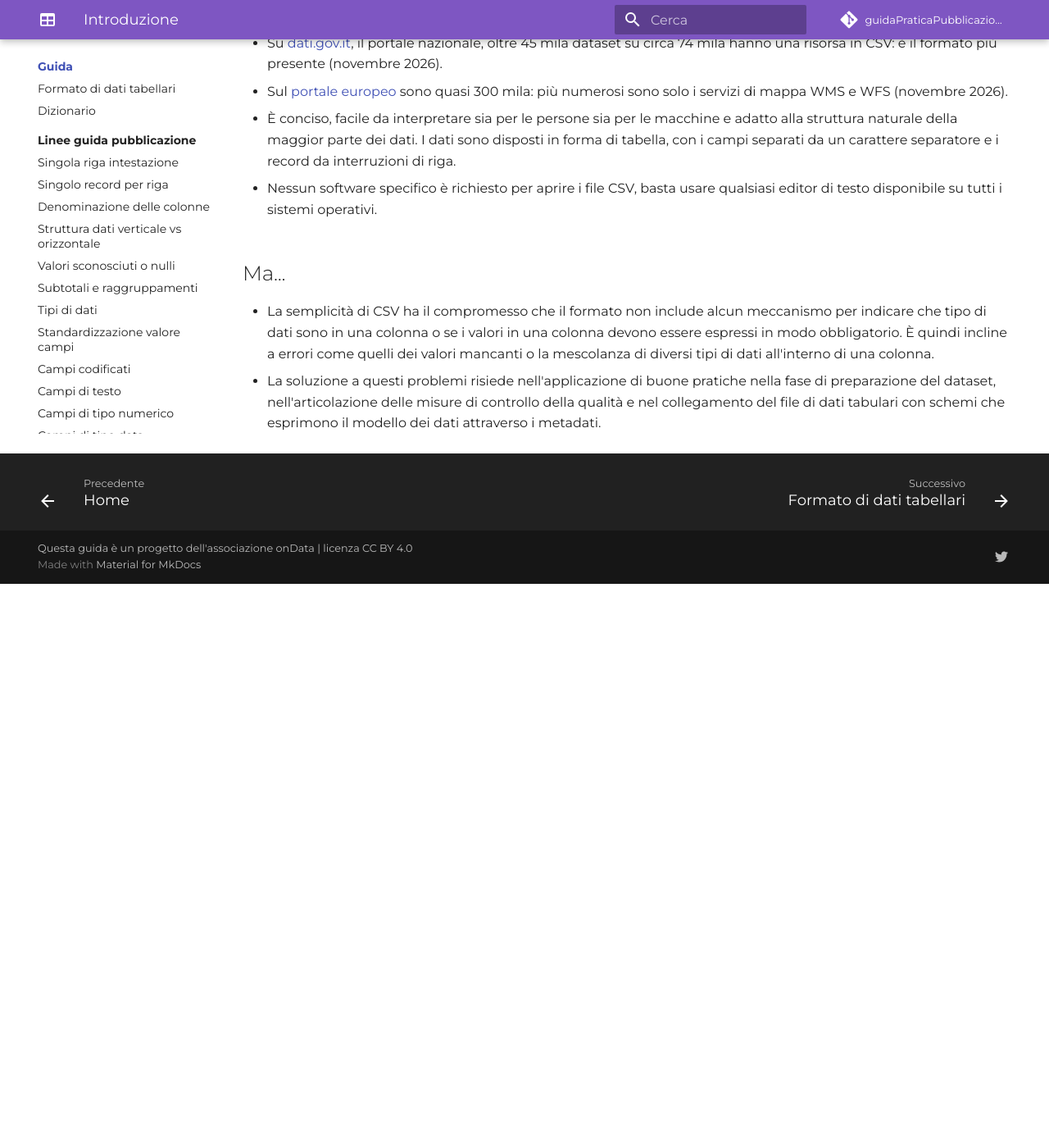
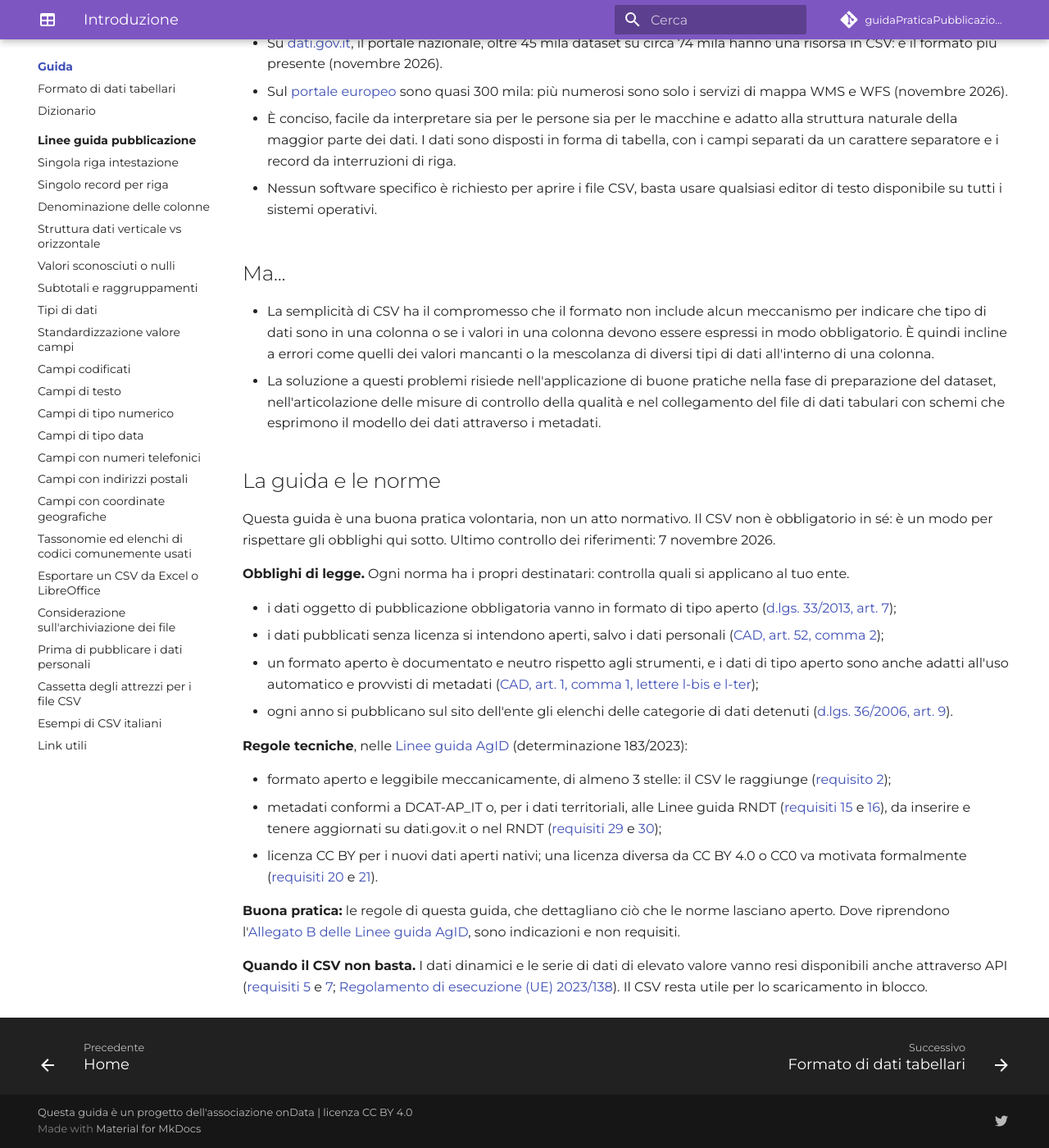
Before and after one commit to ondata/guidaPraticaPubblicazioneCSV, an MkDocs documentation site: the page built from docs/guida/index.md, in a window 1280 px wide and 1400 px high, scrolled down 854 px. Shown: the whole window at 82% size. Built offline with MkDocs 1.6.1 and Material for MkDocs 9.7.7, drawn with Linux system fonts in a browser that asks for light colours; comment, search, counter and statistics services are not loaded; before the commit the page ends 1566 px from its top, so only the background shows below that.

Commit message:
docs: la guida e le norme, con obblighi, regole tecniche e buona pratica
Co-Authored-By: Claude Opus 5.5 <noreply@anthropic.com>
Claude-Session: https://claude.ai/code/session_01RCCNPKrWt4tp2kKJYeM5Rt

```diff
--- a/docs/guida/index.md
+++ b/docs/guida/index.md
@@ -31,3 +31,24 @@ Per tutte queste ragioni, e tenendo conto dell'attuale stato di maturità delle
 
 - La semplicità di CSV ha il compromesso che il formato non include alcun meccanismo per indicare che tipo di dati sono in una colonna o se i valori in una colonna devono essere espressi in modo obbligatorio. È quindi incline a errori come quelli dei valori mancanti o la mescolanza di diversi tipi di dati all'interno di una colonna.
 - La soluzione a questi problemi risiede nell'applicazione di buone pratiche nella fase di preparazione del dataset, nell'articolazione delle misure di controllo della qualità e nel collegamento del file di dati tabulari con schemi che esprimono il modello dei dati attraverso i metadati.
+
+## La guida e le norme
+
+Questa guida è una buona pratica volontaria, non un atto normativo. Il CSV non è obbligatorio in sé: è un modo per rispettare gli obblighi qui sotto. Ultimo controllo dei riferimenti: 7 novembre 2026.
+
+**Obblighi di legge.** Ogni norma ha i propri destinatari: controlla quali si applicano al tuo ente.
+
+- i dati oggetto di pubblicazione obbligatoria vanno in formato di tipo aperto ([d.lgs. 33/2013, art. 7](https://www.normattiva.it/uri-res/N2Ls?urn:nir:stato:decreto.legislativo:2013-03-14;33~art7!vig=));
+- i dati pubblicati senza licenza si intendono aperti, salvo i dati personali ([CAD, art. 52, comma 2](https://www.normattiva.it/uri-res/N2Ls?urn:nir:stato:decreto.legislativo:2005-03-07;82~art52!vig=));
+- un formato aperto è documentato e neutro rispetto agli strumenti, e i dati di tipo aperto sono anche adatti all'uso automatico e provvisti di metadati ([CAD, art. 1, comma 1, lettere l-bis e l-ter](https://www.normattiva.it/uri-res/N2Ls?urn:nir:stato:decreto.legislativo:2005-03-07;82~art1!vig=));
+- ogni anno si pubblicano sul sito dell'ente gli elenchi delle categorie di dati detenuti ([d.lgs. 36/2006, art. 9](https://www.normattiva.it/uri-res/N2Ls?urn:nir:stato:decreto.legislativo:2006-01-24;36~art9!vig=)).
+
+**Regole tecniche**, nelle [Linee guida AgID](https://ondata.github.io/linee-guida-opendata/) (determinazione 183/2023):
+
+- formato aperto e leggibile meccanicamente, di almeno 3 stelle: il CSV le raggiunge ([requisito 2](https://ondata.github.io/linee-guida-opendata/capitolo-4.html#req-2));
+- metadati conformi a DCAT-AP_IT o, per i dati territoriali, alle Linee guida RNDT ([requisiti 15](https://ondata.github.io/linee-guida-opendata/capitolo-4.html#req-15) e [16](https://ondata.github.io/linee-guida-opendata/capitolo-4.html#req-16)), da inserire e tenere aggiornati su dati.gov.it o nel RNDT ([requisiti 29](https://ondata.github.io/linee-guida-opendata/capitolo-7.html#req-29) e [30](https://ondata.github.io/linee-guida-opendata/capitolo-7.html#req-30));
+- licenza CC BY per i nuovi dati aperti nativi; una licenza diversa da CC BY 4.0 o CC0 va motivata formalmente ([requisiti 20](https://ondata.github.io/linee-guida-opendata/capitolo-6.html#req-20) e [21](https://ondata.github.io/linee-guida-opendata/capitolo-6.html#req-21)).
+
+**Buona pratica:** le regole di questa guida, che dettagliano ciò che le norme lasciano aperto. Dove riprendono l'[Allegato B delle Linee guida AgID](https://ondata.github.io/linee-guida-opendata/allegato-B.html#csv), sono indicazioni e non requisiti.
+
+**Quando il CSV non basta.** I dati dinamici e le serie di dati di elevato valore vanno resi disponibili anche attraverso API ([requisiti 5](https://ondata.github.io/linee-guida-opendata/capitolo-4.html#req-5) e [7](https://ondata.github.io/linee-guida-opendata/capitolo-4.html#req-7); [Regolamento di esecuzione (UE) 2023/138](https://eur-lex.europa.eu/legal-content/IT/TXT/HTML/?uri=CELEX:32023R0138)). Il CSV resta utile per lo scaricamento in blocco.
```
